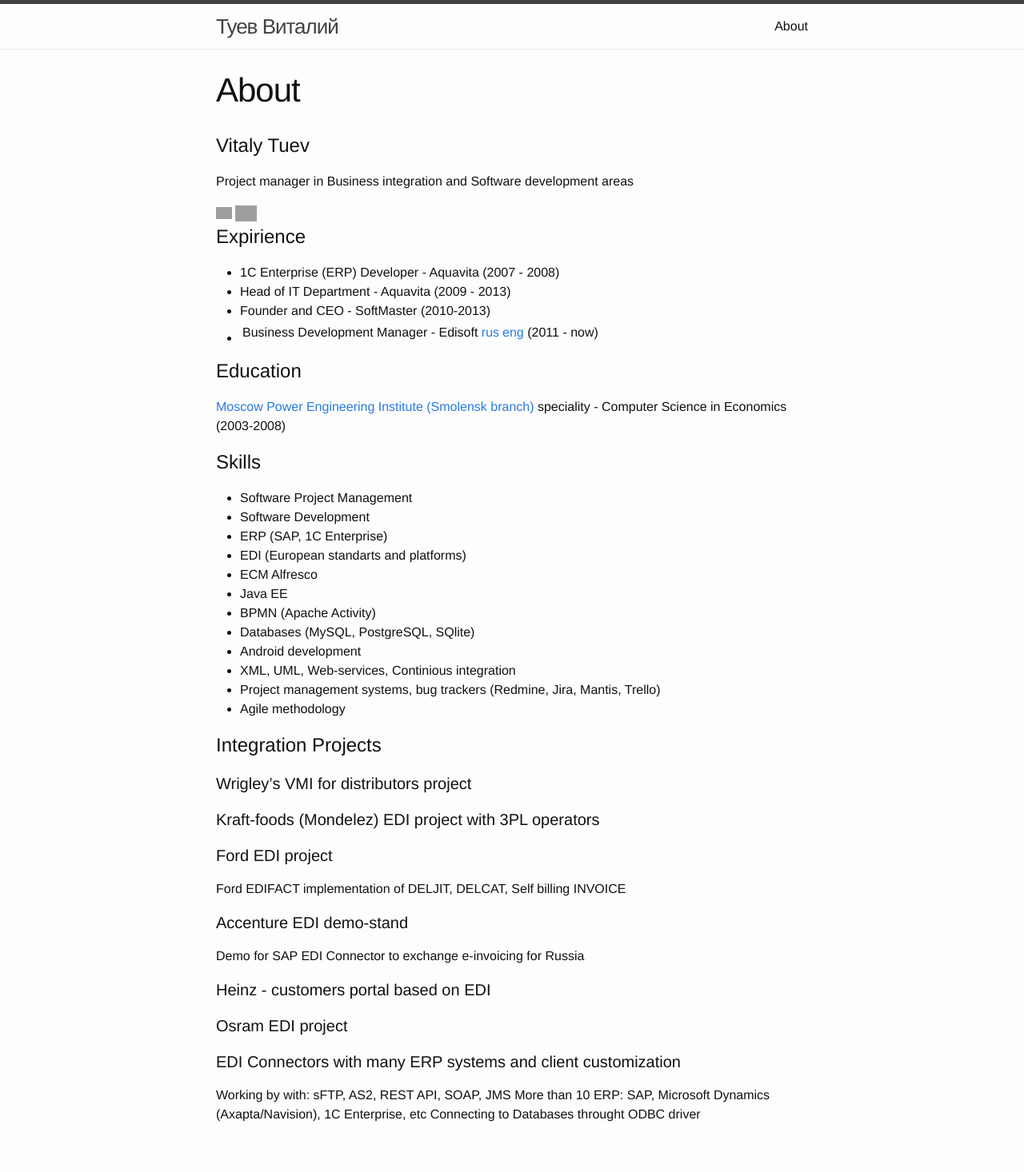
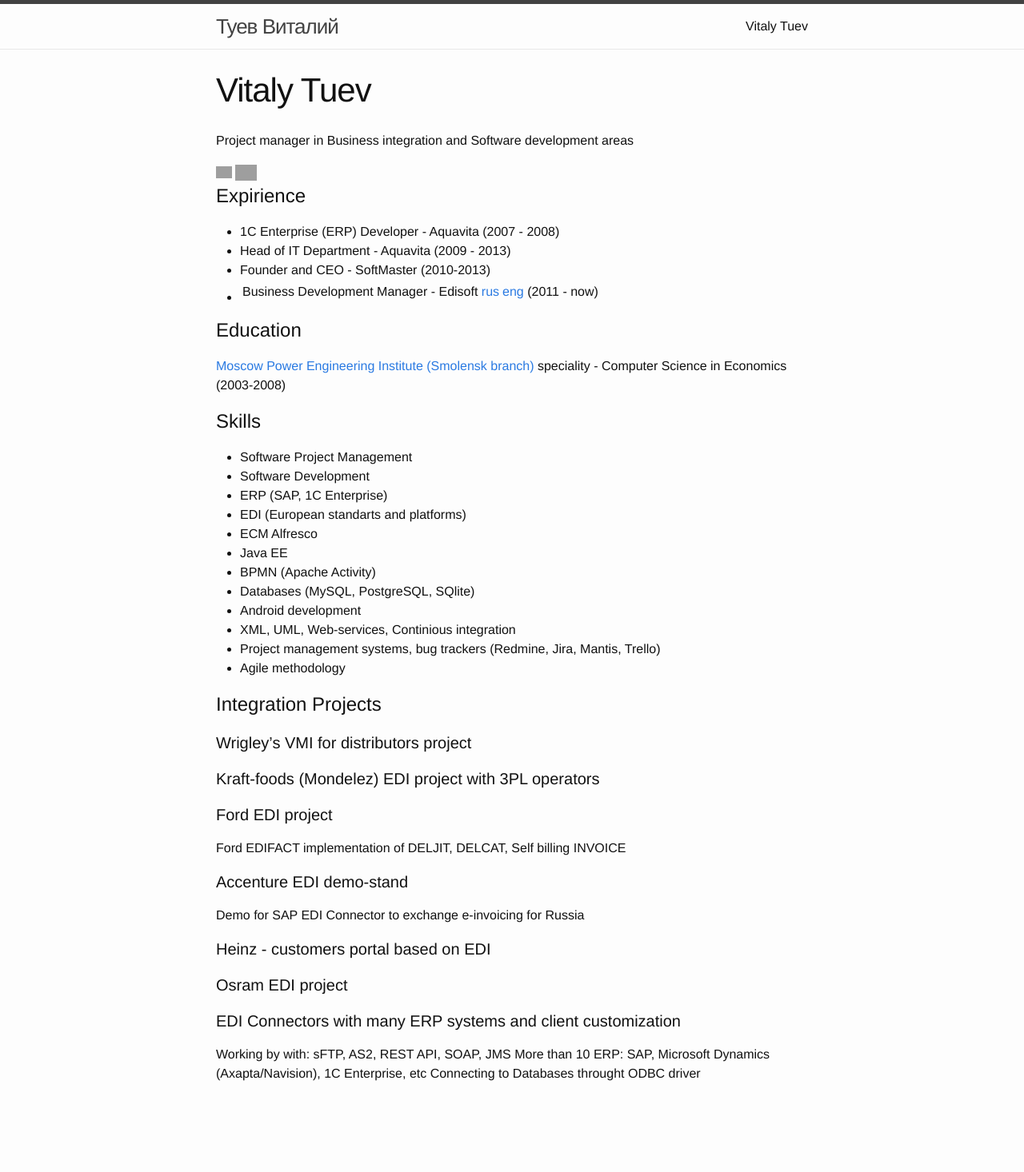
Before and after one commit to vetal232/vetal232.github.io, a Jekyll site: the page built from about.md, in a window 1280 px wide. Shown: the whole page at 80% size. Built offline with Jekyll 4.4.1, drawn with Linux system fonts in a browser that asks for light colours; after the commit the page ends 1415 px from its top, so only the background shows below that; grey boxes are pictures that could not be loaded.

Commit message:
Update about.md

```diff
--- a/about.md
+++ b/about.md
@@ -1,11 +1,8 @@
 ---
 layout: page
-title: About
+title: Vitaly Tuev
 permalink: /about/
 ---
-
-# Vitaly Tuev
-
 Project manager in Business integration and Software development areas
 
 
```
